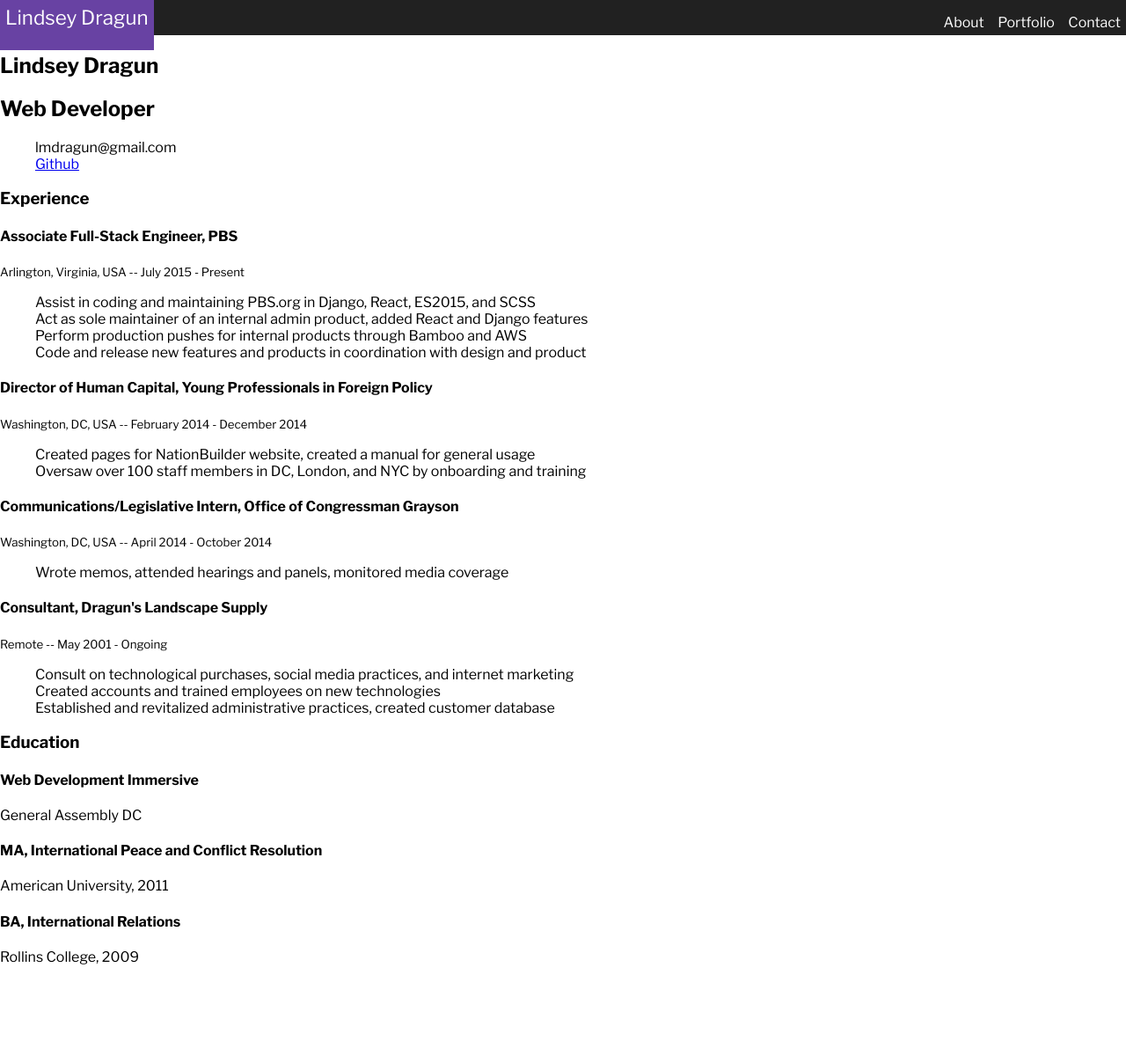
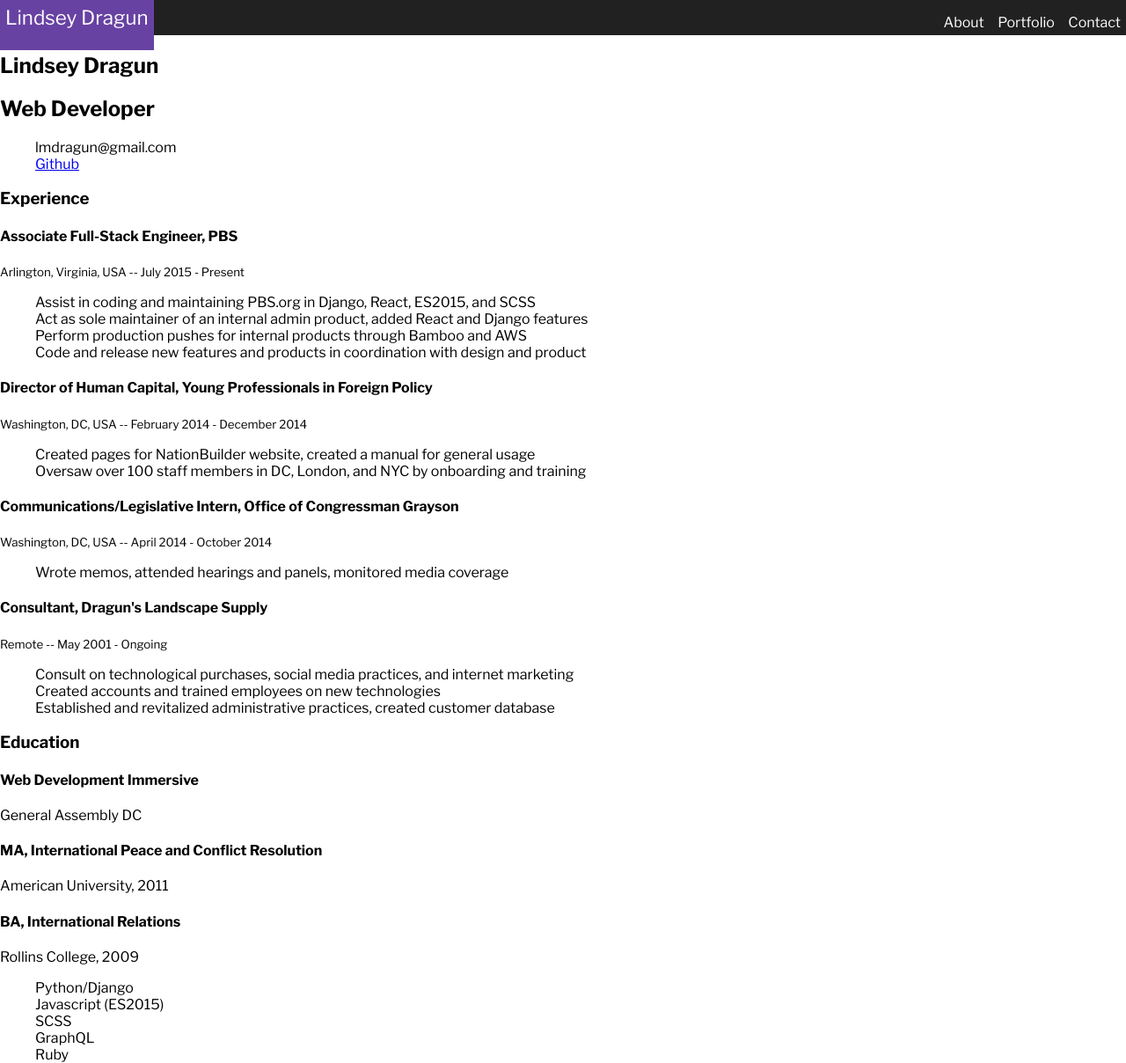
Before and after one commit to lmdragun/portfolio, a Jekyll site: the page built from resume.html, in a window 1280 px wide. Shown: the whole page at 88% size. Built offline with Jekyll 4.4.1, drawn with Linux system fonts in a browser that asks for light colours; before the commit the page ends 1097 px from its top, so only the background shows below that.

Commit message:
adding personal details

```diff
--- a/resume.html
+++ b/resume.html
@@ -41,3 +41,12 @@ layout: resume
 <span class="resume__location">American University, 2011</span>
 <h4>BA, International Relations</h4>
 <span class="resume__location">Rollins College, 2009</span>
+<div class="resume__details">
+  <ul>
+    <li>Python/Django</li>
+    <li>Javascript (ES2015)</li>
+    <li>SCSS</li>
+    <li>GraphQL</li>
+    <li>Ruby</li>
+    <li>
+</div>
```
Also changed, not shown: index.html (+6 -4 lines).
